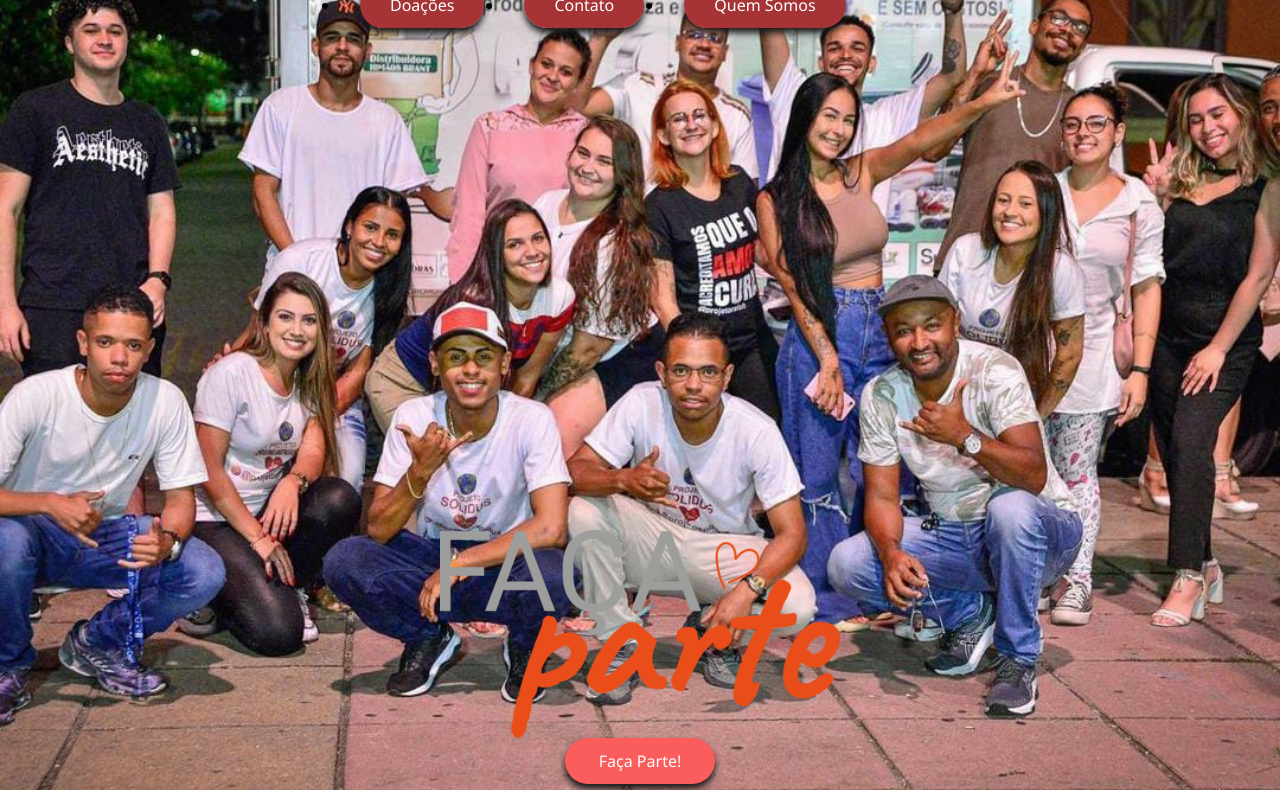
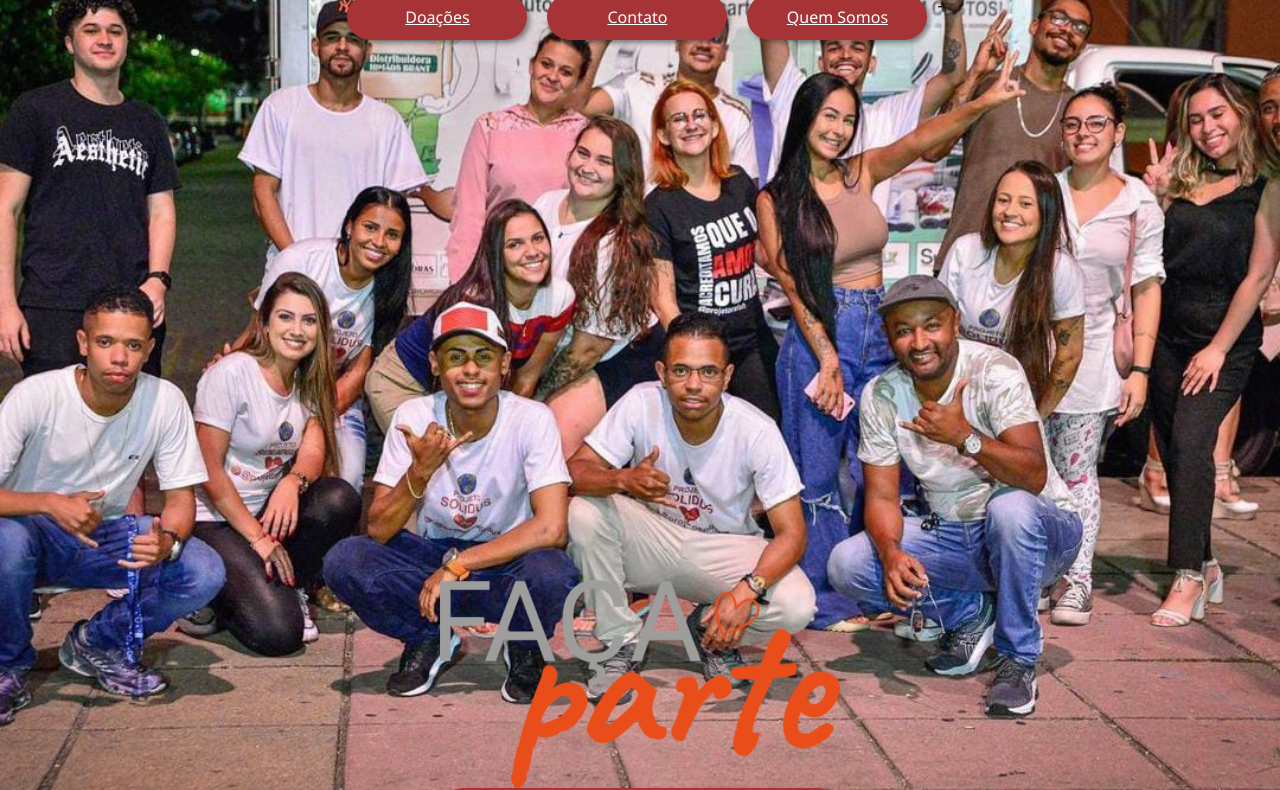
Before and after one commit to deividteste/Projeto-Solidus-Site, a plain HTML site: page index.html in a window 1280 px wide. Shown: the part 116-906 px from the top of the page. Drawn offline with Linux system fonts and the light colour scheme.

Commit message:
botao div para botao nav ul

```diff
--- a/index.html
+++ b/index.html
@@ -16,26 +16,21 @@
                         <img src="images/logo_trans.png" alt="">
                     </div>
                 </div>
-                <div class="menu-container">
-                    <!--
-                    <div class="menu">
-                        <div><a class="button" href="https://example.com" >Doações</a></div>
-                        <div><a class="button" href="">Contato</a></div>
-                        <div><a class="button" href="">Quem Somos</a></div>
-                    </div>-->
 
-                    <ul class="menu">
-                        <li><a class="button" href="https://example.com" >Doações</a></li>
-                        <li><a class="button" href="">Contato</a></li>
-                        <li><a class="button" href="">Quem Somos</a></li>
-                    </ul>
-                </div>
+                <nav>
+                    <ul>
+                        <li ><a class="botao" href="https://example.com" >Doações</a></li>
+                        <li><a class="botao" href="">Contato</a></li>
+                        <li><a class="botao" href="">Quem Somos</a></li>
+                    </ul>-
+                </nav>
+
             </div>
 
             <div class="bottom-container">
                 <div class="bottom">
                     <img src="images/faca-parte.png" alt="" class="bottom-image">
-                    <A class="button" href="">Faça Parte!</a>
+                    <A class="botao" href="">Faça Parte!</a>
                 </div>
             </div>
         </div>
--- a/style.css
+++ b/style.css
@@ -13,10 +13,6 @@ body {
 .page-content{
     width: 80%;
     margin: 0 auto;
-
-    /* TRABALHANDO RESPONSÍVIDADE */
-    min-width: 320px;
-    max-width: 1920px;
 }
 
 /* DIV COM A IMAGEM DE FUNDO NO INÍCIO DA PÁGINA */
@@ -30,7 +26,7 @@ body {
     background-image: url(images/background.jpeg);
     background-size: cover;
 
-    width: 100%;
+    /*width: 100%;*/
 }
 
 /*  DIV COM PARTE DE CIMA DA IMAGEM (CABEÇALHO E BOTÕES) */
@@ -44,46 +40,51 @@ body {
     display: flex;
     justify-content: center;
 
-    background-color: #C27274;
+    background-color: #c27273c4; /*Adicionei opacidade aqui, assim a logo fica sólida*/
 
     height: 100px;
     width: 100%;
 
-    opacity: 0.9;
+    /*opacity: 0.9*/
 }
 
-/* CONTAINER DO MENU */
-.menu-container{
+/* MENU DE NAVEGAÇÃO */
+nav {
     display: flex;
+    justify-content: center;
     margin-top: 10px;
-    justify-content: center;
 }
 
-/* DIV COM OS BOTÕES */
-.menu {
+/* LISTA DESORDENADA COM O CONTAINER DOS BOTÕES */
+nav > ul {
     display: flex;
     width: 600px;
 }
 
-/* APARECIA DOS BOTÕES */
-.button {
+/* CONTANER DOS BOTÕES COM OS BOTÕES */
+ul > li {
+    display: flex;
+    flex: 1;
+    margin: 0 10px;
+
+}
+
+.botao {
     background-color: #A63336;
-    color: #fff;
-
-    padding: 12px 30px;
-    margin: 0 20px;
-    height: 43px;
-    flex: 1;
+    color: #FFF;
 
     text-align: center;
-    border-radius: 30px;
-    box-shadow: 0px 5px 7px rgb(25, 25, 25);
+    flex: 1;
+    padding: 12px 0px;
+
+    border-radius: 40px;
+    box-shadow: 3px 3px 5px #25252581;
 
     transition: all 800ms ease;
 }
 
 /* MUDANÇA DE COR QUANDO  O MOUSE REPOUSA EM CIMA DO BOTÃO */
-.button:hover {
+.botao:hover {
     background-color: #d6696c;
 }
 
```
